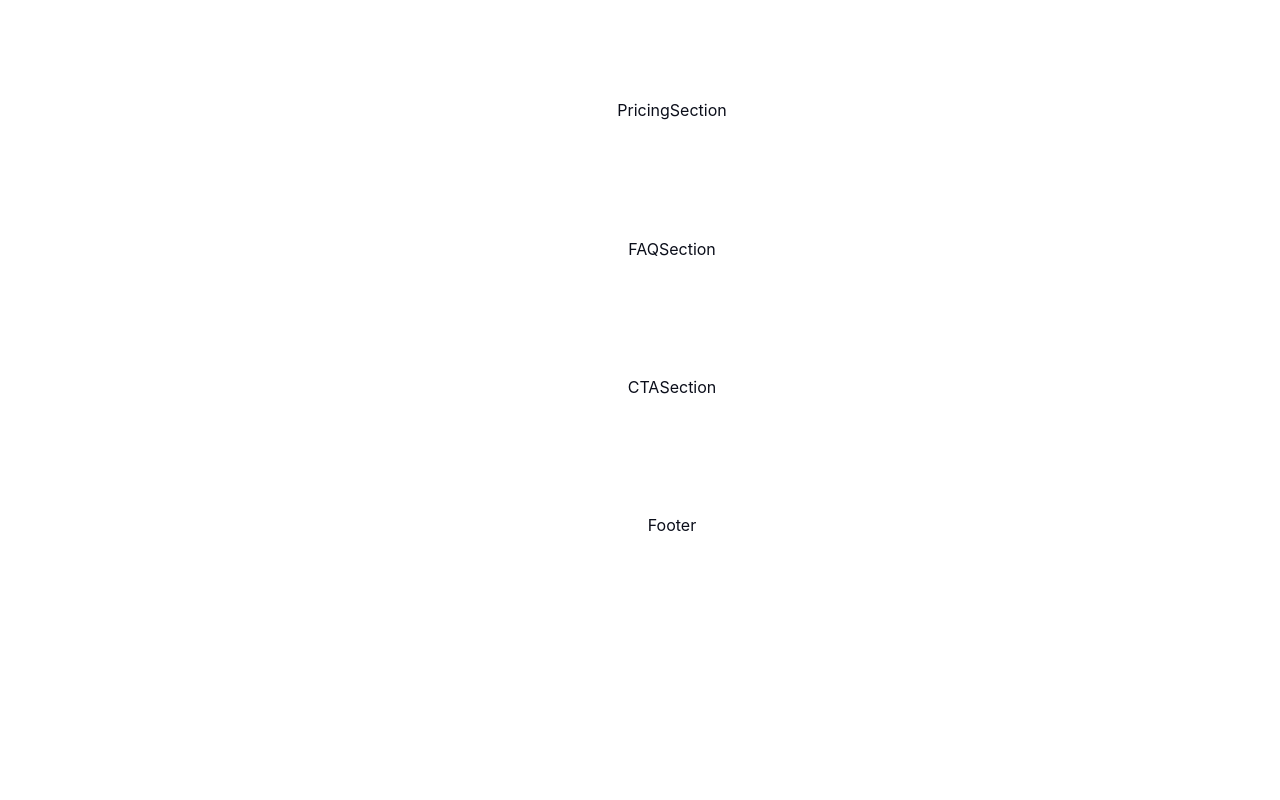
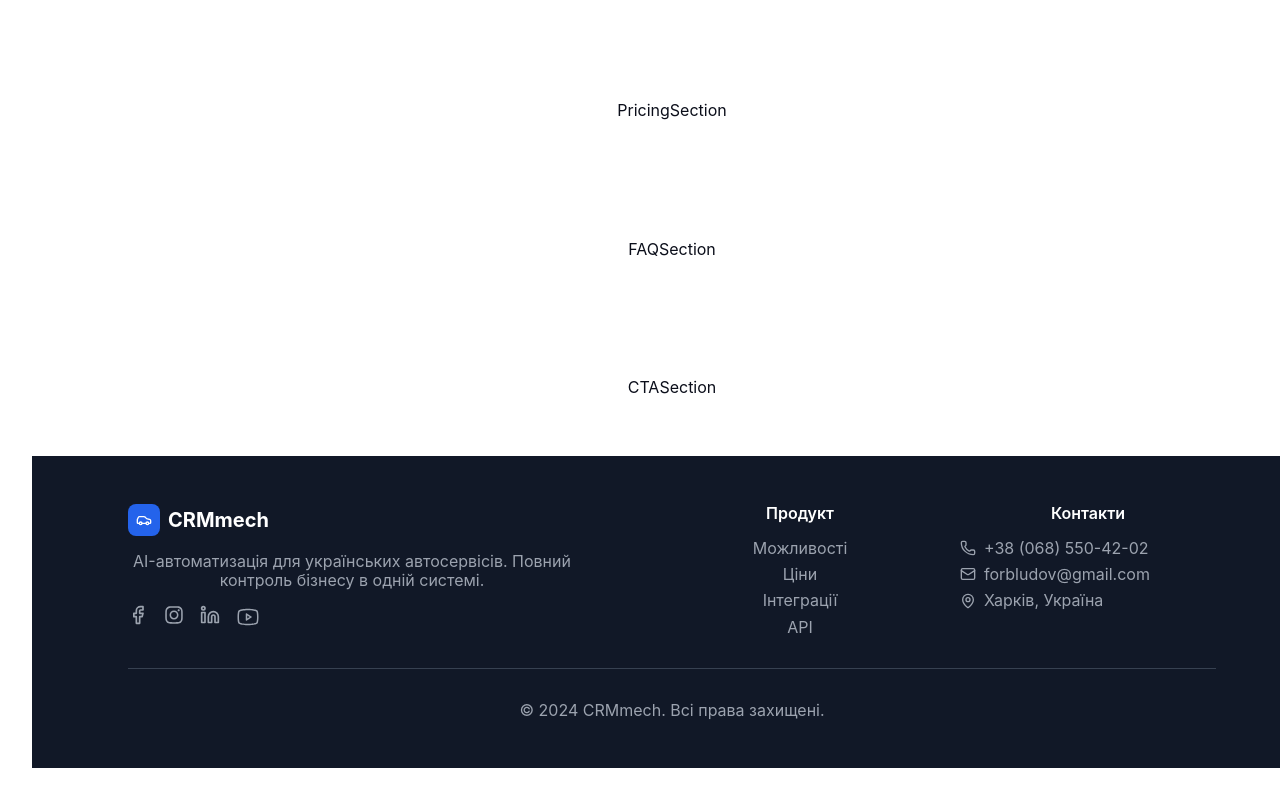
Before and after one commit to ExpanseCode/CRMMech, a React (Vite) app: page / in a window 1280 px wide. Shown: the part 7533-8333 px from the top of the page. Before the commit the page ends 8160 px from the top, so only its background shows below. Built offline with nearby package versions, Linux system fonts and the light colour scheme.

Commit message:
ceate footer

```diff
--- a/src/components/Landing/Footer/Footer.jsx
+++ b/src/components/Landing/Footer/Footer.jsx
@@ -1,3 +1,107 @@
+import styles from './Footer.module.css';
+import { Car, Phone, Mail, MapPin } from 'lucide-react';
+import { FaInstagram } from 'react-icons/fa';
+import { FiFacebook, FiLinkedin } from 'react-icons/fi';
+import { PiYoutubeLogo } from 'react-icons/pi';
+
 export default function Footer() {
-    return <section>Footer</section>
-};
+  return (
+    <footer className={styles.footer}>
+      <div className={styles.container}>
+        <div className={styles.grid}>
+          <div className={styles.brandSection}>
+            <div className={styles.logo}>
+              <div className={styles.logoIcon}>
+                <Car className={styles.carIcon} />
+              </div>
+              <span className={styles.logoText}>CRMmech</span>
+            </div>
+            <p className={styles.description}>
+              AI-автоматизація для українських автосервісів. Повний контроль
+              бізнесу в одній системі.
+            </p>
+            <div className={styles.socials}>
+              <a href="#" className={styles.socialLink}>
+                <FiFacebook className={styles.socialIcon} />
+              </a>
+              <a
+                href="https://instagram.com/avtoatmosfera_com"
+                className={styles.socialLink}
+                target="_blank"
+                rel="noopener noreferrer"
+              >
+                <FaInstagram className={styles.socialIcon} />
+              </a>
+              <a
+                href="https://www.linkedin.com/company/crm-mech/posts/?feedView=all"
+                className={styles.socialLink}
+                target="_blank"
+                rel="noopener noreferrer"
+              >
+                <FiLinkedin className={styles.socialIcon} />
+              </a>
+              <a
+                href="https://www.youtube.com/@AvtoAtmosfera"
+                className={styles.socialLink}
+                target="_blank"
+                rel="noopener noreferrer"
+              >
+                <PiYoutubeLogo className={styles.socialYoutub} />
+              </a>
+            </div>
+          </div>
+
+          <div>
+            <h4 className={styles.heading}>Продукт</h4>
+            <ul className={styles.list}>
+              <li>
+                <a href="#features" className={styles.link}>
+                  Можливості
+                </a>
+              </li>
+              <li>
+                <a href="#" className={styles.link}>
+                  Ціни
+                </a>
+              </li>
+              <li>
+                <a href="#" className={styles.link}>
+                  Інтеграції
+                </a>
+              </li>
+              <li>
+                <a href="/api-docs" className={styles.link}>
+                  API
+                </a>
+              </li>
+            </ul>
+          </div>
+
+          <div>
+            <h4 className={styles.heading}>Контакти</h4>
+            <ul className={styles.list}>
+              <li className={styles.contactItem}>
+                <Phone className={styles.contactIcon} />
+                +38 (068) 550-42-02
+              </li>
+              <li className={styles.contactItem}>
+                <Mail className={styles.contactIcon} />
+                forbludov@gmail.com
+              </li>
+              <li className={styles.contactItem}>
+                <MapPin className={styles.contactIcon} />
+                Харків, Україна
+              </li>
+            </ul>
+          </div>
+        </div>
+
+        <div className={styles.bottomBar}>
+          <p className={styles.copyright}>
+            © 2024 CRMmech. Всі права захищені.
+          </p>
+        </div>
+      </div>
+    </footer>
+  );
+}
--- a/src/components/Landing/Footer/Footer.module.css
+++ b/src/components/Landing/Footer/Footer.module.css
@@ -0,0 +1,126 @@
+.footer {
+  background-color: var(--text-headers);
+  color: var(--white);
+  padding-top: 3rem;
+  padding-bottom: 3rem;
+}
+
+.container {
+  max-width: 72rem;
+  margin: 0 auto;
+  padding-left: 2rem;
+  padding-right: 2rem;
+}
+
+.grid {
+  display: grid;
+  grid-template-columns: 2fr 1fr 1fr;
+  gap: 2rem;
+}
+
+.brandSection {
+  display: flex;
+  flex-direction: column;
+}
+
+.logo {
+  display: flex;
+  align-items: center;
+  gap: 0.5rem;
+  margin-bottom: 1rem;
+}
+
+.logoIcon {
+  width: 2rem;
+  height: 2rem;
+  background-color: #2463eb;
+  border-radius: 0.5rem;
+  display: flex;
+  align-items: center;
+  justify-content: center;
+}
+
+.carIcon {
+  width: 1rem;
+  height: 1rem;
+  color: var(--white);
+}
+
+.logoText {
+  font-size: 1.25rem;
+  font-weight: bold;
+}
+
+.description {
+  color: #9ca3af;
+  margin-bottom: 1rem;
+  max-width: 28rem;
+}
+
+.socials {
+  display: flex;
+  gap: 1rem;
+}
+
+.socialLink {
+  color: #9ca3af;
+  transition: color 0.3s ease;
+}
+
+.socialLink:hover {
+  color: var(--white);
+}
+
+.socialIcon {
+  width: 1.25rem;
+  height: 1.25rem;
+}
+
+.socialYoutub {
+  width: 1.5rem;
+  height: 1.5rem;
+}
+
+.heading {
+  font-weight: 600;
+  margin-bottom: 1rem;
+}
+
+.list {
+  display: flex;
+  flex-direction: column;
+  gap: 0.5rem;
+}
+
+.link {
+  color: #9ca3af;
+  transition: color 0.3s ease;
+  text-decoration: none;
+}
+
+.link:hover {
+  color: var(--white);
+}
+
+.contactItem {
+  display: flex;
+  align-items: center;
+  color: #9ca3af;
+}
+
+.contactIcon {
+  width: 1rem;
+  height: 1rem;
+  margin-right: 0.5rem;
+}
+
+.bottomBar {
+  border-top: 1px solid #374151;
+  margin-top: 2rem;
+  padding-top: 2rem;
+  text-align: center;
+}
+
+.copyright {
+  color: #9ca3af;
+}
```
